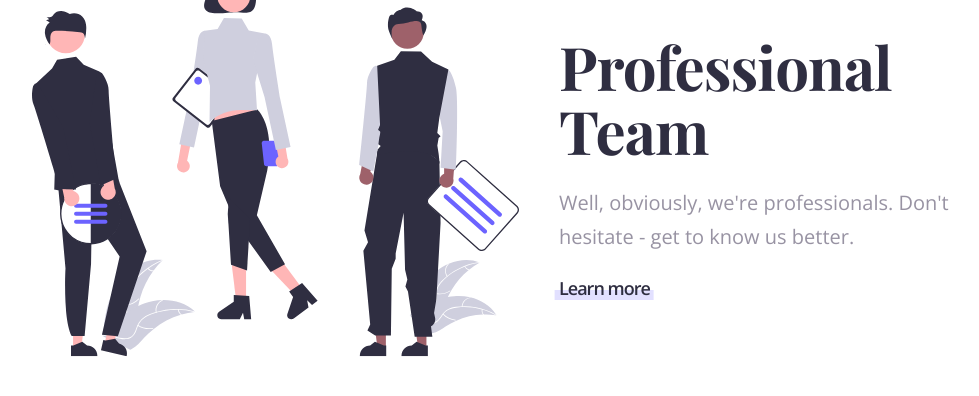
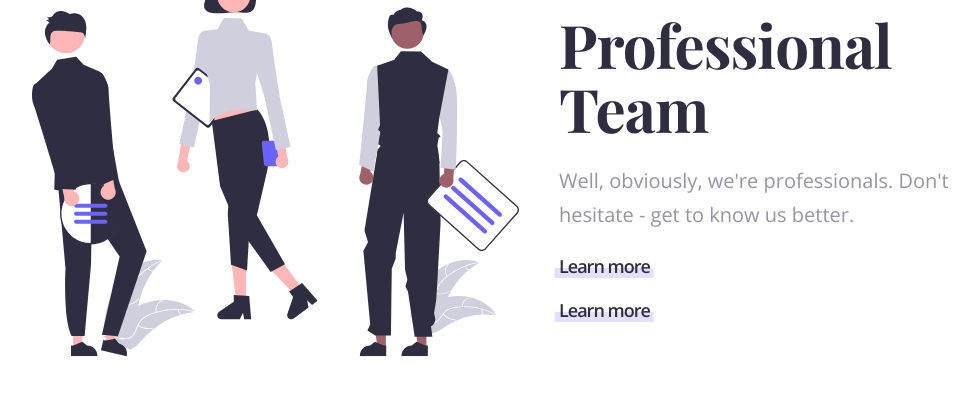
Before and after one commit to nnatroo/fusely-landing-page-g5, a plain HTML site: page index.html in a window 1280 px wide. Shown: the part 2365-2761 px from the top of the page, without its empty margins (189-1168 px from the left). Drawn offline with nearby package versions, Linux system fonts and the light colour scheme; a web font is replaced by a local one.

Commit message:
Add href line

```diff
--- a/index.html
+++ b/index.html
@@ -135,6 +135,7 @@
         <h4>Professional Team</h4>
         <p>Well, obviously, we're professionals. Don't hesitate - get to know us better.</p>
         <a href="#">Learn more</a>
+        <a href="#">Learn more</a>
     </div>
 </section>
 
```
